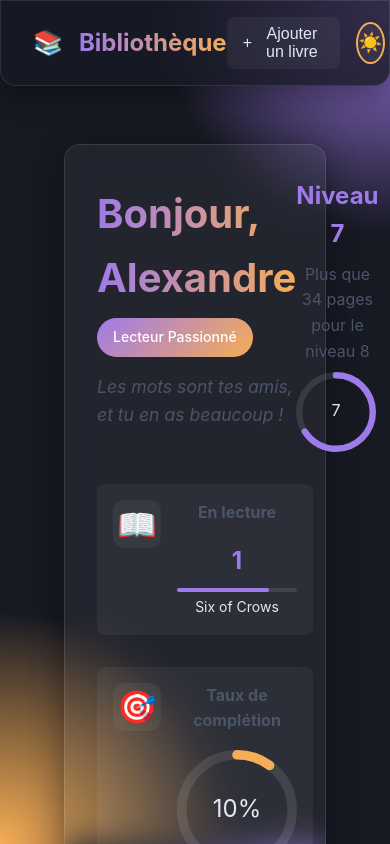
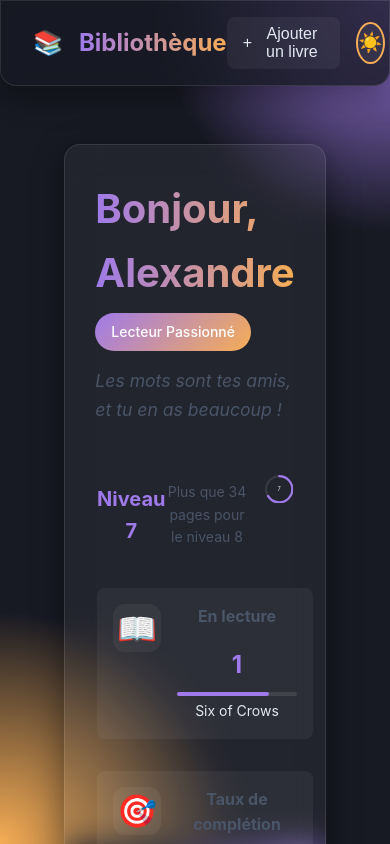
Before and after one commit to AlexandreGaultier/books-tracker, a React (Vite) app: page / in a window 390 px wide. Shown: the top 844 px of the page. Built offline with nearby package versions, Linux system fonts and the light colour scheme.

Commit message:
mobile display fix on dashboard

```diff
--- a/src/components/Dashboard.css
+++ b/src/components/Dashboard.css
@@ -98,6 +98,33 @@
   .stats-grid {
     grid-template-columns: 1fr;
   }
+
+  .dashboard-header {
+    flex-direction: column;
+    align-items: flex-start;
+    gap: 2rem;
+  }
+
+  .level-info {
+    width: 100%;
+    display: flex;
+    align-items: center;
+    justify-content: space-between;
+  }
+
+  .level-info .level-number {
+    font-size: 1.25rem;
+  }
+
+  .level-info .next-level {
+    font-size: 0.875rem;
+  }
+
+  .xp-progress {
+    width: 60px;
+    height: 60px;
+    margin-left: 1rem;
+  }
 }
 
 .dashboard {
```
